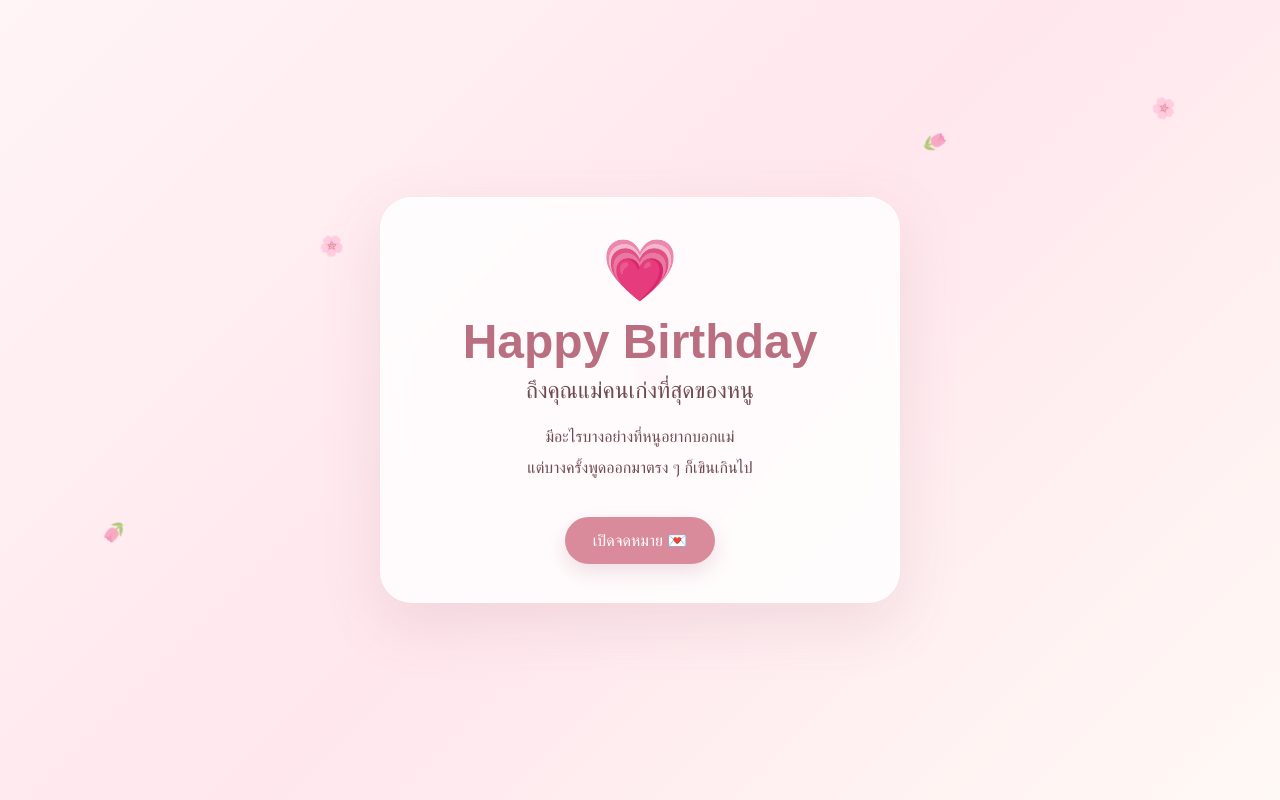
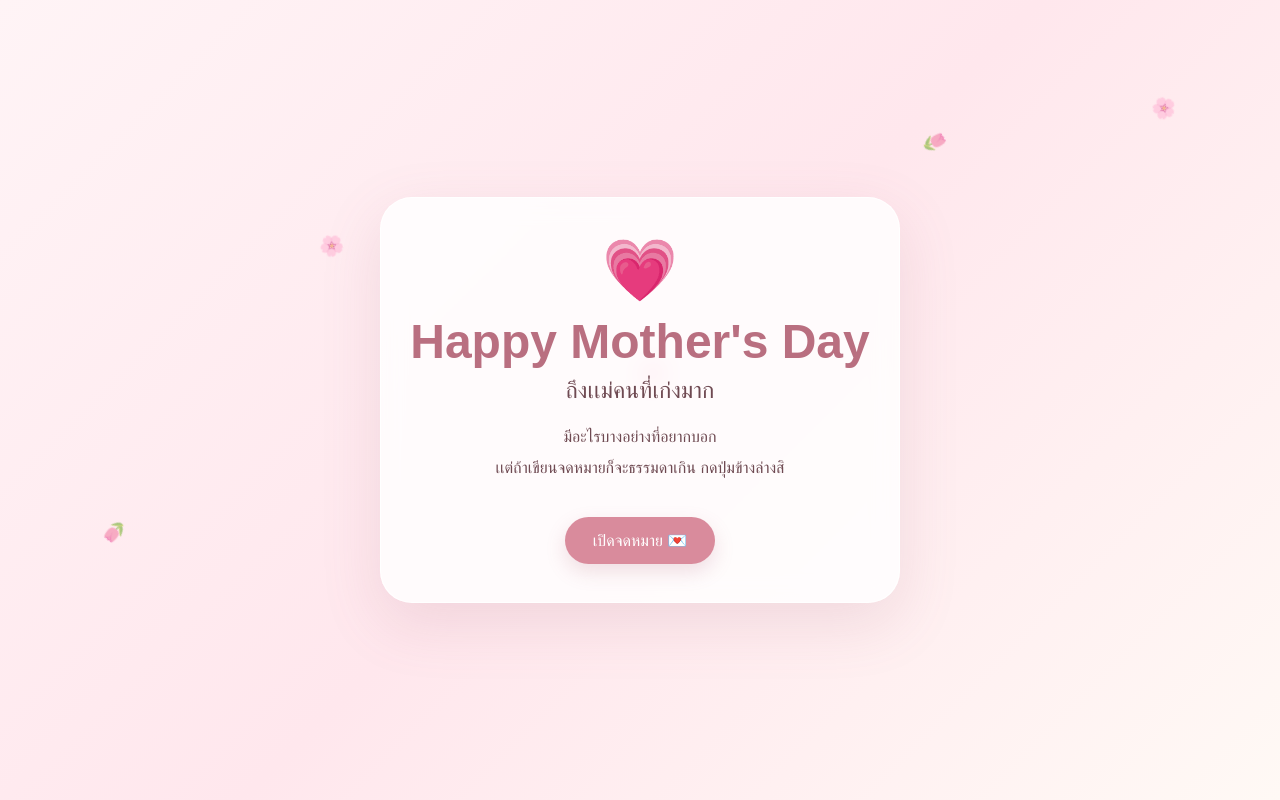
Before and after one commit to bonusgummy-dev/Mother-s-day, a plain HTML site: page index.html in a window 1280 px wide. Drawn offline with Linux system fonts and the light colour scheme.

Commit message:
Update index.html

```diff
--- a/index.html
+++ b/index.html
@@ -3,7 +3,7 @@
 <head>
 <meta charset="UTF-8">
 <meta name="viewport" content="width=device-width, initial-scale=1.0">
-<title>Happy Birthday, Mom 💗</title>
+<title>Happy Mother's Day, Mom 💗</title>
 <style>
   * { box-sizing: border-box; }
   body {
@@ -155,11 +155,11 @@
   <section class="screen" id="cover">
     <div class="card">
       <div class="heart">💗</div>
-      <h1>Happy Birthday</h1>
-      <h2>ถึงคุณแม่คนเก่งที่สุดของหนู</h2>
+      <h1>Happy Mother's Day</h1>
+      <h2>ถึงเเม่คนที่เก่งมาก</h2>
       <p>
-        มีอะไรบางอย่างที่หนูอยากบอกแม่<br>
-        แต่บางครั้งพูดออกมาตรง ๆ ก็เขินเกินไป
+        มีอะไรบางอย่างที่อยากบอก<br>
+       เเต่ถ้าเขียนจดหมายก็จะธรรมดาเกิน กดปุ่มข้างล่างสิ
       </p>
       <button class="button" onclick="openLetter()">เปิดจดหมาย 💌</button>
     </div>
@@ -168,7 +168,7 @@
   <section class="screen hidden" id="letter">
     <div class="card letter">
       <div class="heart">🌷</div>
-      <h1>สุขสันต์วันเกิดนะคะแม่</h1>
+      <h1>สุขสันต์วันเเม่นะ</h1>
 
       <div class="photo-box">
         <!-- ถ้ามีรูปแม่ ให้ใส่รูปในโฟลเดอร์เดียวกับไฟล์นี้ แล้วเปลี่ยนชื่อเป็น mom.jpg
```
